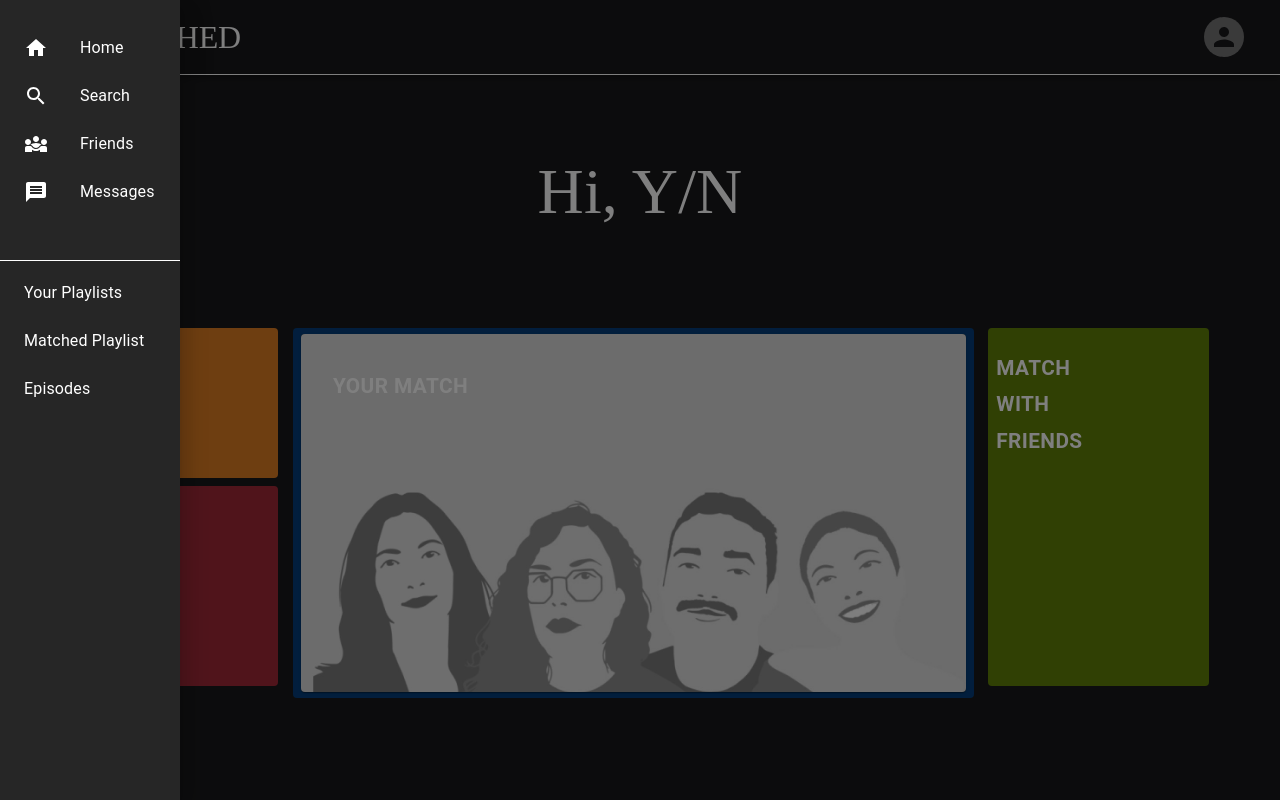
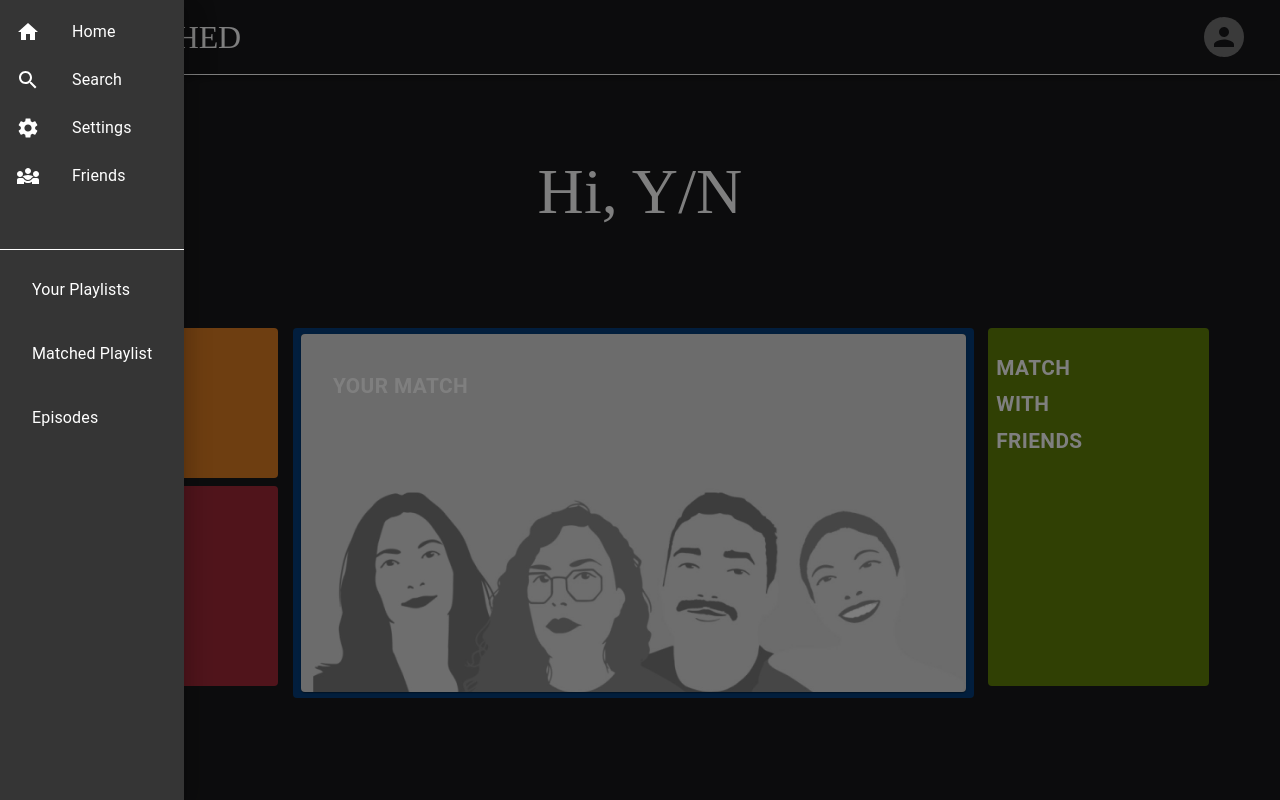
Before and after one commit to lyraphix/spotify-matched, a Next.js app: page /posts/dashboard in a window 1280 px wide. Both pictures are taken after a click on the button 56 px from the left and 37 px from the top of the page. Built offline with nearby package versions, Linux system fonts and the light colour scheme.

Commit message:
quality of life updates

```diff
--- a/src/pages/posts/reuseables.js
+++ b/src/pages/posts/reuseables.js
@@ -3,10 +3,10 @@ import { useState } from 'react';
 import { Inter, Open_Sans } from '@next/font/google'
 import MenuIcon from '@mui/icons-material/Menu';
 import InboxIcon from '@mui/icons-material/MoveToInbox';
+import SettingsIcon from '@mui/icons-material/Settings';
 import HomeIcon from '@mui/icons-material/Home';
 import SearchIcon from '@mui/icons-material/Search';
 import Diversity3Icon from '@mui/icons-material/Diversity3';
-import MessageIcon from '@mui/icons-material/Message';
 import { List, ListItem, ListItemButton, ListItemText, ListItemIcon, Divider, Drawer, Link, MenuItem, Menu, Avatar, AppBar, Toolbar, Container, CssBaseline, Typography, Box, Grid, TextField, FormControlLabel, Checkbox, ThemeProvider, Button } from "@mui/material/";
 
 const makeToolBar = function (username, avatar) {
@@ -32,7 +32,7 @@ const makeToolBar = function (username, avatar) {
 
         <Box >
             <AppBar position="fixed">
-                <Toolbar sx={{height: 75, backgroundColor:"background.default", borderBottom: 0.5, borderColor: "divider"}}>
+                <Toolbar sx={{height: 75, backgroundColor:"background.default", borderBottom: 0.1, borderColor: "divider"}}>
 
                     {/* <React.Fragment key={anchorDrawer}> */}
                     <Button onClick={openDrawer}><MenuIcon></MenuIcon></Button>
@@ -40,20 +40,11 @@ const makeToolBar = function (username, avatar) {
                         anchor='left'
                         open={Boolean(anchorDrawer)}
                         onClose={closeDrawer}
-                        PaperProps={{
-                            sx: {
-                              backgroundColor: "black",
-                              color: "white",
-                              width: 180
-                            }
-                          }}
-                        // sx={{color:"background.main"}}
+
                     // onOpen={toggleDrawer(anchorDrawer, true)}
                     >
-                        {/* <Toolbar sx={{height: 4}}></Toolbar> */}
-
-                        <Box sx={{mt:2, backgroundColor:"background.main"}}>
-                            <List sx={{ml:1}}>
+                        <Box >
+                            <List >
                                 <ListItem key={"Home"} disablePadding >
                                     <ListItemButton href="/posts/dashboard">
                                         <ListItemIcon>
@@ -70,6 +61,14 @@ const makeToolBar = function (username, avatar) {
                                         <ListItemText primary={"Search"} />
                                     </ListItemButton>
                                 </ListItem>
+                                <ListItem key={"Settings"} disablePadding>
+                                    <ListItemButton>
+                                        <ListItemIcon>
+                                            <SettingsIcon />
+                                        </ListItemIcon>
+                                        <ListItemText primary={"Settings"} />
+                                    </ListItemButton>
+                                </ListItem>
                                 <ListItem key={"Friends"} disablePadding>
                                     <ListItemButton>
                                         <ListItemIcon>
@@ -78,39 +77,31 @@ const makeToolBar = function (username, avatar) {
                                         <ListItemText primary={"Friends"} />
                                     </ListItemButton>
                                 </ListItem>
-                                <ListItem key={"Messages"} disablePadding>
-                                    <ListItemButton>
-                                        <ListItemIcon>
-                                            <MessageIcon />
-                                        </ListItemIcon>
-                                        <ListItemText primary={"Messages"} />
-                                    </ListItemButton>
-                                </ListItem>
                             </List>
                             <Divider sx={{height:0.1, width: 1}}/>
-                            <List sx={{ml:1}}>
-                                <ListItem key={"Create Playlist"} disablePadding>
+                            <List>
+                                <ListItem key={"Create Playlist"}>
                                     <ListItemButton>
                                         {/* <ListItemIcon> */}
                                             {/* <InboxIcon /> */}
                                         {/* </ListItemIcon> */}
-                                        <ListItemText primary={"Your Playlists"}  />
+                                        <ListItemText primary={"Your Playlists"} disablePadding />
                                     </ListItemButton>
                                 </ListItem>
-                                <ListItem key={"Matched Playlist"} disablePadding>
+                                <ListItem key={"Matched Playlist"} >
                                     <ListItemButton >
                                         {/* <ListItemIcon>
                                             {/* <InboxIcon /> */}
                                         {/* </ListItemIcon> */}
-                                        <ListItemText primary={"Matched Playlist"} />
+                                        <ListItemText primary={"Matched Playlist"} disablePadding />
                                     </ListItemButton>
                                 </ListItem>
-                                <ListItem key={"Episodes"} disablePadding>
+                                <ListItem key={"Episodes"} >
                                     <ListItemButton>
                                         {/* <ListItemIcon> */}
                                             {/* <InboxIcon /> */}
                                         {/* </ListItemIcon> */}
-                                        <ListItemText primary={"Episodes"} />
+                                        <ListItemText primary={"Episodes"} disablePadding/>
                                     </ListItemButton>
                                 </ListItem>
 
@@ -141,6 +132,7 @@ const makeToolBar = function (username, avatar) {
                     >
                         <MenuItem ><Link href="/posts/profile" underline="none" color="white">{'Profile'}</Link></MenuItem>
                         <MenuItem ><Link href="/" underline="none" color="white">{'Logout'}</Link></MenuItem>
+                        <MenuItem ><Link href="/posts/generalSettings" underline="none" color="white">{'Settings'}</Link></MenuItem>
                     </Menu>
 
                 </Toolbar>
@@ -153,3 +145,6 @@ const makeToolBar = function (username, avatar) {
 
 }
 export default makeToolBar;
+
+//<Box sx={{ ml: 1, flexGrow: 1, display: 'flex' }}></Box>
+//<Box sx={{ mt: 3, flexGrow: 1, display: 'flex' }}></Box>
```
